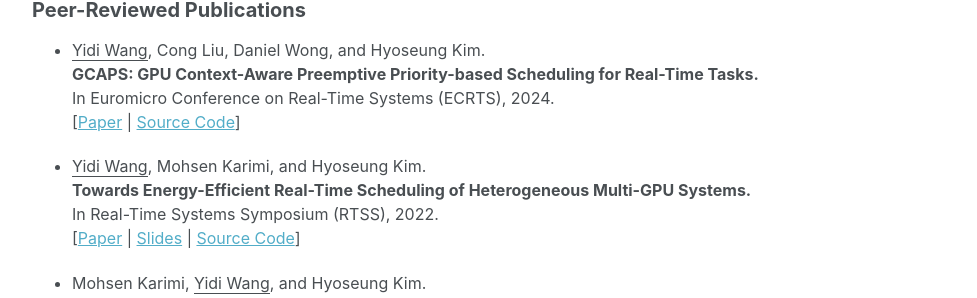
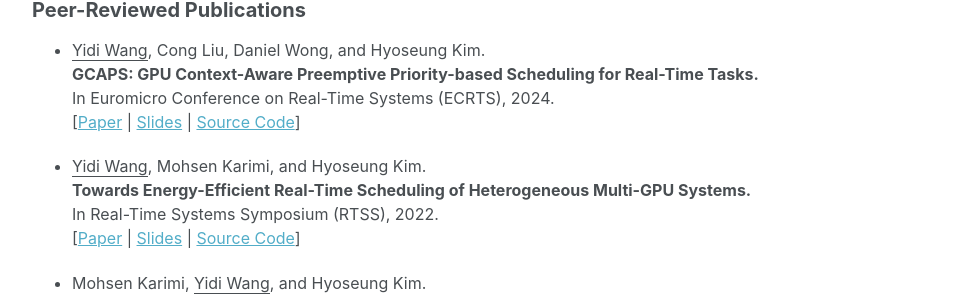
Before and after one commit to yidiwang21/yidiwang21.github.io, a Jekyll site: the page built from _pages/publications.md, in a window 1280 px wide and 900 px high. Shown: the part 213-511 px from the top of the window, without its empty margins (48-1025 px from the left). Built offline with Jekyll 4.4.1, drawn with Linux system fonts in a browser that asks for light colours.

Commit message:
added ecrts24 slides

```diff
--- a/_pages/publications.md
+++ b/_pages/publications.md
@@ -22,7 +22,7 @@ author_profile: false
 * <u>Yidi Wang</u>, Cong Liu, Daniel Wong, and Hyoseung Kim.
     **GCAPS: GPU Context-Aware Preemptive Priority-based Scheduling for Real-Time Tasks.**
     In Euromicro Conference on Real-Time Systems (ECRTS), 2024.
-    [[Paper](../files/2024/ecrts24_gcaps_paper.pdf) | [Source Code](https://github.com/rtenlab/gcaps-super-repo/)]
+    [[Paper](../files/2024/ecrts24_gcaps_paper.pdf) | [Slides](../files/2024/ecrts24_gcaps_slides.pdf) | [Source Code](https://github.com/rtenlab/gcaps-super-repo/)]
 
 * <u>Yidi Wang</u>, Mohsen Karimi, and Hyoseung Kim.
     **Towards Energy-Efficient Real-Time Scheduling of Heterogeneous Multi-GPU Systems.**
```
Also changed, not shown: _pages/about.md (+2 -1 lines), 1 other file.
